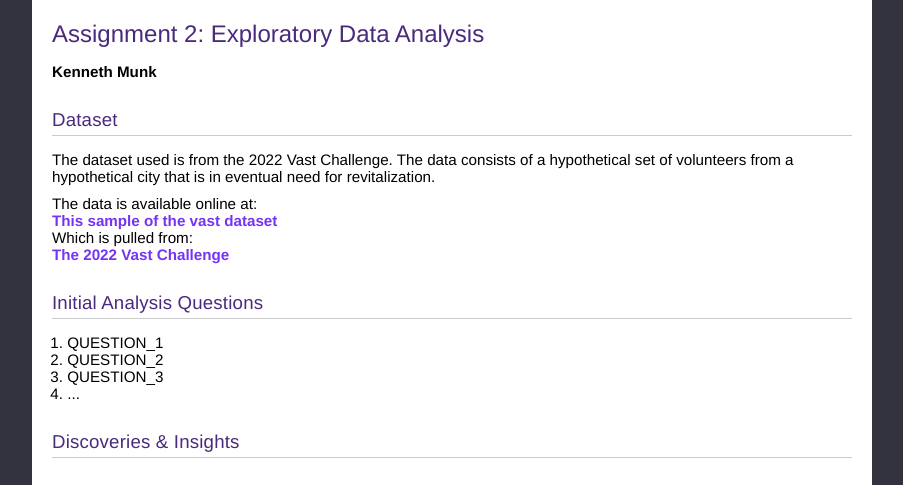
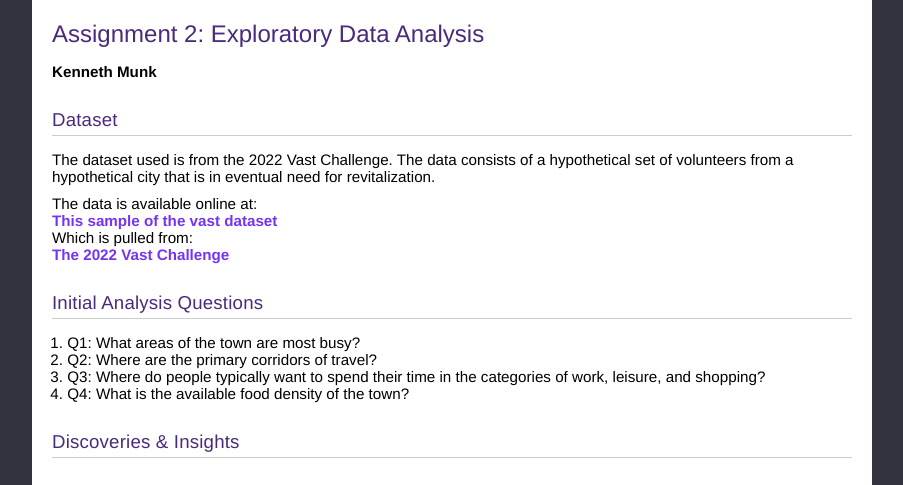
Before and after one commit to KenMunk/CSC173-01--EDA, a plain HTML site: page index.html in a window 1280 px wide. Shown: the top 485 px of the page, without its empty margins (188-1091 px from the left). Drawn offline with Linux system fonts and the light colour scheme.

Commit message:
Defining questions for the data set

```diff
--- a/index.html
+++ b/index.html
@@ -91,10 +91,10 @@ ol { margin: 1em; }
 <section>
   <h2>Initial Analysis Questions</h2>
   <ol>
-    <li>QUESTION_1</li>
-    <li>QUESTION_2</li>
-    <li>QUESTION_3</li>
-    <li>...</li>
+    <li>Q1: What areas of the town are most busy?</li>
+    <li>Q2: Where are the primary corridors of travel?</li>
+    <li>Q3: Where do people typically want to spend their time in the categories of work, leisure, and shopping?</li>
+    <li>Q4: What is the available food density of the town?</li>
   </ol>
 </section>
 
```
